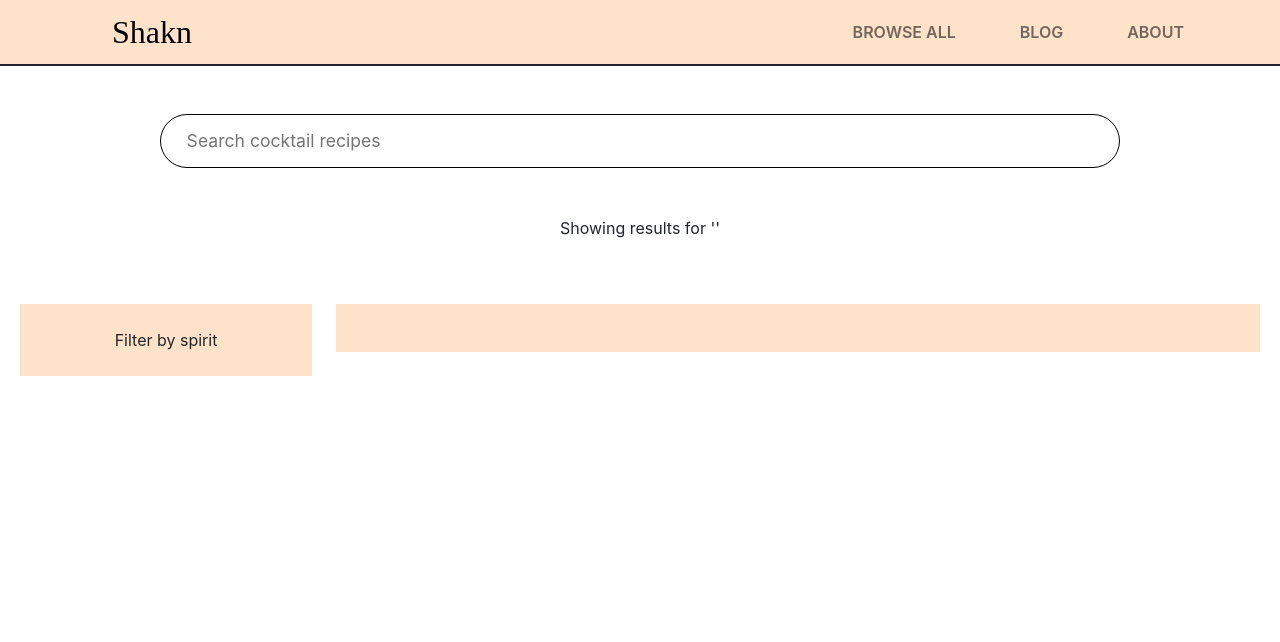
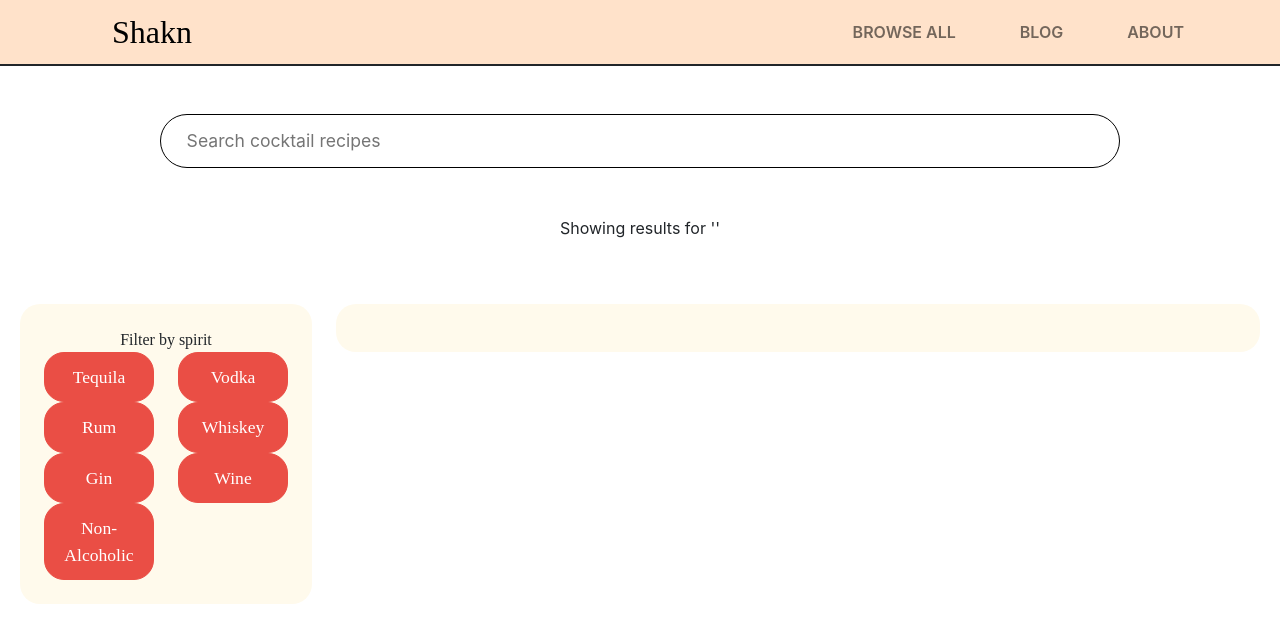
Before and after one commit to jazdmiller/shakn, a React (Create React App) app in the folder client/: page /results in a window 1280 px wide. Shown: the top 642 px of the page. Built offline with nearby package versions, Linux system fonts and the light colour scheme; the HTML template or start-up script is replaced by a standard one.

Commit message:
import categories array from browsehome component to display in filter table in results page

```diff
--- a/client/src/App.css
+++ b/client/src/App.css
@@ -412,14 +412,14 @@
 
 
 /* ***************** RESULTS PAGE *************************** */
-.filter-col{
-  background-color: #FFE2CA;
+.results-col{
+  background-color: #FFFAEC;
+  border-radius: 20px;
 }
 
-.results-col{
-  background-color: #FFE2CA;
+.filter-text{
+  font-family: 'Calistoga', serif;
 }
-
 
 
 /* ***************** RECIPE DETAIL PAGE *************************** */
--- a/client/src/components/BrowseHome.js
+++ b/client/src/components/BrowseHome.js
@@ -2,8 +2,7 @@ import React, { useState } from "react";
 import CategoryLabel from "./CategoryLabel";
 import { useNavigate, Link } from "react-router-dom";
 
-function BrowseHome() {
-  const categories = [
+export const categories = [
   "Tequila",
   "Vodka",
   "Rum",
@@ -12,6 +11,7 @@ function BrowseHome() {
   "Wine",
   "Non-Alcoholic"
 ];
+function BrowseHome() {
 
   const navigate= useNavigate()
 
--- a/client/src/pages/Results.js
+++ b/client/src/pages/Results.js
@@ -1,9 +1,11 @@
 import React, { useContext, useEffect } from "react";
-import { useParams } from "react-router-dom";
+import { useParams, Link } from "react-router-dom";
 import axios from "axios";
 import SearchBar from "../components/SearchBar";
 import SearchContext from "../components/SearchContext";
 import RecipeCard from "../components/RecipeCard";
+import { categories } from "../components/BrowseHome";
+import CategoryLabel from "../components/CategoryLabel"
 
 function Results({ value }) {
   const { searchResults, setSearchResults, searchInput } = useContext(SearchContext);
@@ -65,9 +67,18 @@ function Results({ value }) {
 
         <div className="row mx-2 my-2">
           <div className="d-none d-md-flex col-3">
-            <div className="filter-col w-100 p-4">
+            <div className="results-col w-100 p-4">
               <div className="row text-center">
-                <span>Filter by spirit</span>
+                <span className="filter-text">Filter by spirit</span>
+              </div>
+              <div className="row">
+                {categories.map((category) => (
+                  <div className="col-6">
+                    <Link to={`/results/${category}`} key={category}>
+                      <CategoryLabel category={category} />
+                    </Link>
+                  </div>
+                ))}
               </div>
             </div>
 
```
Lines whose indentation alone changed are shown as unchanged.
